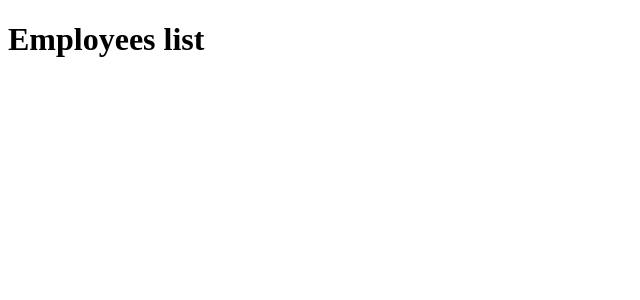
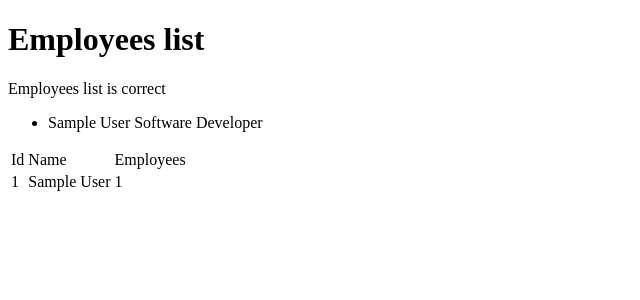
Before and after one commit to SilviyaKolchakova/Python_web_basics_projects, a Django app: page /templates/ in a window 1280 px wide. Shown: the top 300 px of the page, without its empty margins (0-640 px from the left). Run offline with Django 3.2, Linux system fonts and the light colour scheme; tables that the repository leaves empty hold one stand-in row (values such as "Sample post").

Commit message:
updated with templates demos

```diff
--- /dev/null
+++ b/templates/tags/departments_list.html
@@ -0,0 +1,14 @@
+<table>
+    <tr>
+        <td>Id</td>
+        <td>Name</td>
+        <td>Employees</td>
+    </tr>
+    {% for department in departments %}
+        <tr>
+            <td>{{ department.id }}</td>
+            <td>{{ department.name }}</td>
+            <td>{{ department.employee_set.count }}</td>
+        </tr>
+    {% endfor %}
+</table>
--- a/templates/templates_examples/index.html
+++ b/templates/templates_examples/index.html
@@ -1,3 +1,5 @@
+{% load departments_tags %}
+{% load string_filters %}
 <!DOCTYPE html>
 <html lang="en">
 <head>
@@ -6,5 +8,20 @@
 </head>
 <body>
     <h1>{{ title }}</h1>
+<div>
+    {% if title == 'Employees list' %}
+        {{ title|capitalize }} is correct
+    {% endif %}
+
+<ul>
+    {% for employee in employees %}
+        <li>
+            {{ employee.first_name }} {{ employee.last_name }}
+            {{ employee.get_job_title_display }}
+        </li>
+    {% endfor %}
+</ul>
+    {% departments_list %}
+</div>
 </body>
 </html>
```
Also changed, not shown: 1 other file.
